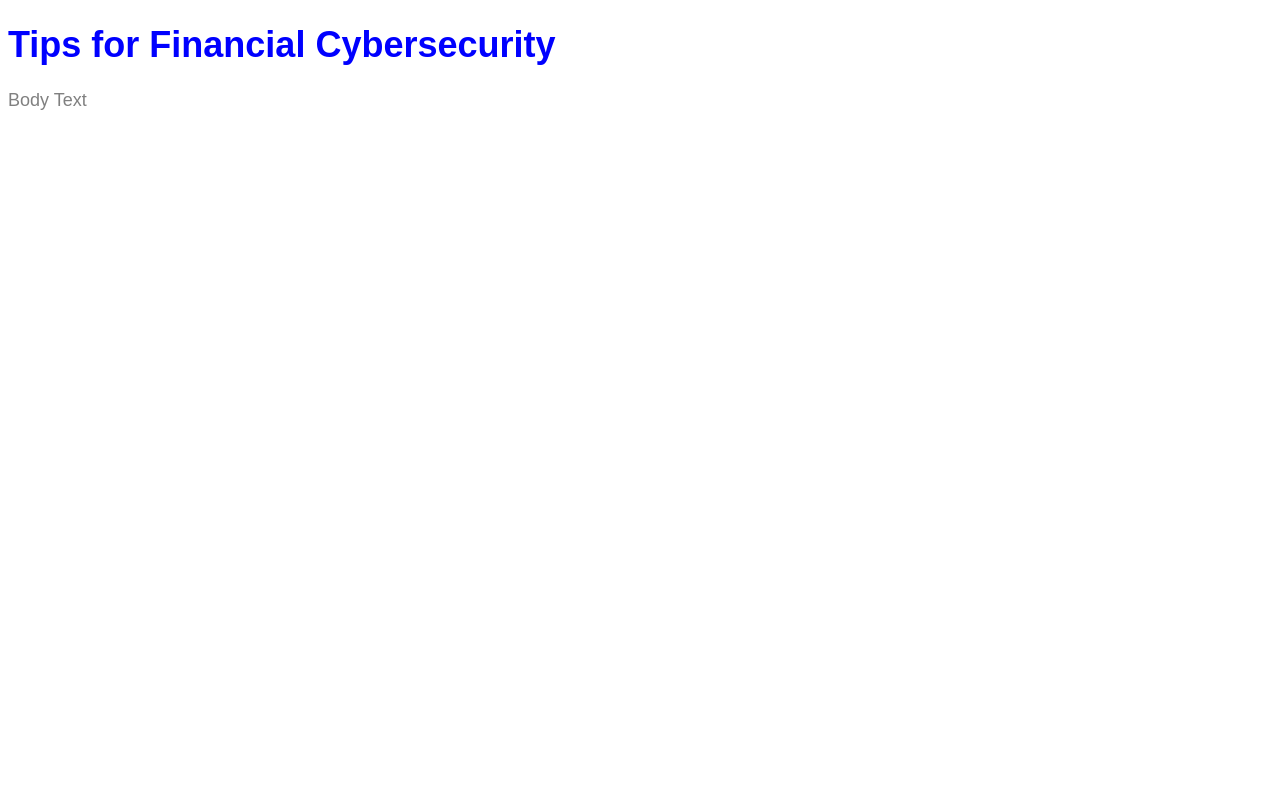
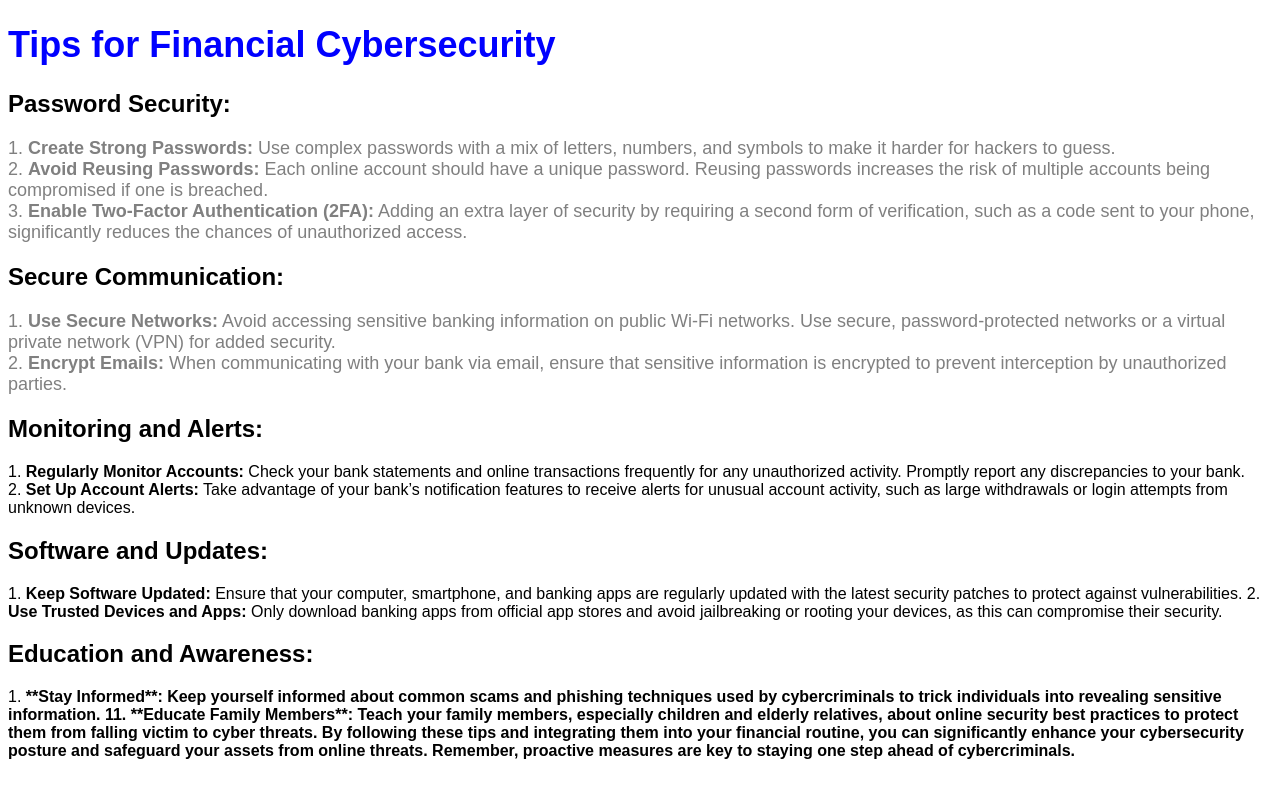
Before and after one commit to bshongwe/commonwealth-bank-intern, a plain HTML site: page index.html in a window 1280 px wide. Drawn offline with Linux system fonts and the light colour scheme.

Commit message:
Task 2 - step 2 part A 📚

```diff
--- a/index.html
+++ b/index.html
@@ -24,7 +24,53 @@
     <h1>Tips for Financial Cybersecurity</h1>
 
     <!-- page content -->
-    <p>Body Text</p>
+
+
+    <!-- Task 2 -->
+    <h2>
+	    <b>Password Security:</b>
+    </h2>
+
+    <p>
+    1. <b>Create Strong Passwords:</b> Use complex passwords with a mix of letters, numbers, and symbols to make it harder for hackers to guess.</br>
+    2. <b>Avoid Reusing Passwords:</b> Each online account should have a unique password. Reusing passwords increases the risk of multiple accounts being compromised if one is breached.</br>
+    3. <b>Enable Two-Factor Authentication (2FA):</b> Adding an extra layer of security by requiring a second form of verification, such as a code sent to your phone, significantly reduces the chances of unauthorized access.
+    </p>
+
+
+
+    <h2>
+	    <b>Secure Communication:</b>
+    </h2>
+
+    <p>
+    1. <b>Use Secure Networks:</b> Avoid accessing sensitive banking information on public Wi-Fi networks. Use secure, password-protected networks or a virtual private network (VPN) for added security.</br>
+    2. <b>Encrypt Emails:</b> When communicating with your bank via email, ensure that sensitive information is encrypted to prevent interception by unauthorized parties.
+    </p>
+
+
+    <h2>
+	    <b>Monitoring and Alerts:</b>
+    </h2>
+    1. <b>Regularly Monitor Accounts:</b> Check your bank statements and online transactions frequently for any unauthorized activity. Promptly report any discrepancies to your bank.</br>
+    2. <b>Set Up Account Alerts:</b> Take advantage of your bank’s notification features to receive alerts for unusual account activity, such as large withdrawals or login attempts from unknown devices.
+
+
+    <h2>
+	    <b>Software and Updates:</b>
+    </h2>
+                    1. <b>Keep Software Updated:</b> Ensure that your computer, smartphone, and banking apps are regularly updated with the latest security patches to protect against vulnerabilities.
+		    2. <b>Use Trusted Devices and Apps:</b> Only download banking apps from official app stores and avoid jailbreaking or rooting your devices, as this can compromise their security.
+
+    <h2>
+	    <b>Education and Awareness:</b>
+    </h2>
+    1. <b>**Stay Informed**: Keep yourself informed about common scams and phishing techniques used by cybercriminals to trick individuals into revealing sensitive information.
+
+		    11. **Educate Family Members**: Teach your family members, especially children and elderly relatives, about online security best practices to protect them from falling victim to cyber threats.
+
+		    By following these tips and integrating them into your financial routine, you can significantly enhance your cybersecurity posture and safeguard your assets from online threats. Remember, proactive measures are key to staying one step ahead of cybercriminals.
+    </p>
 
   </body>
   <!-- end of BODY -->
```
